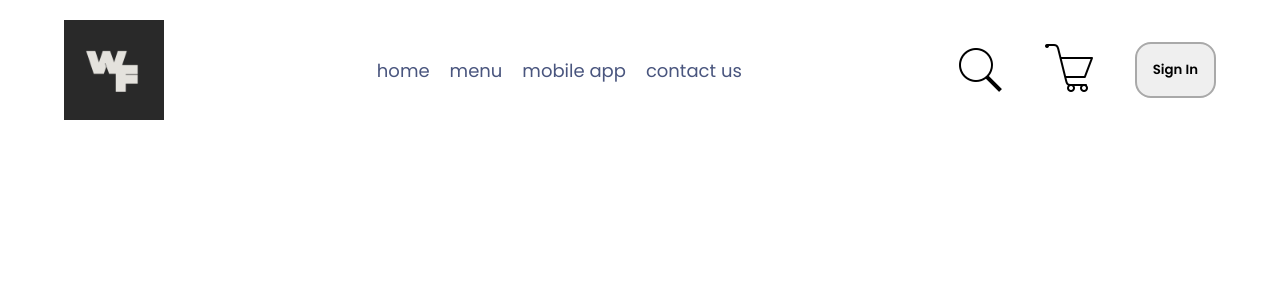
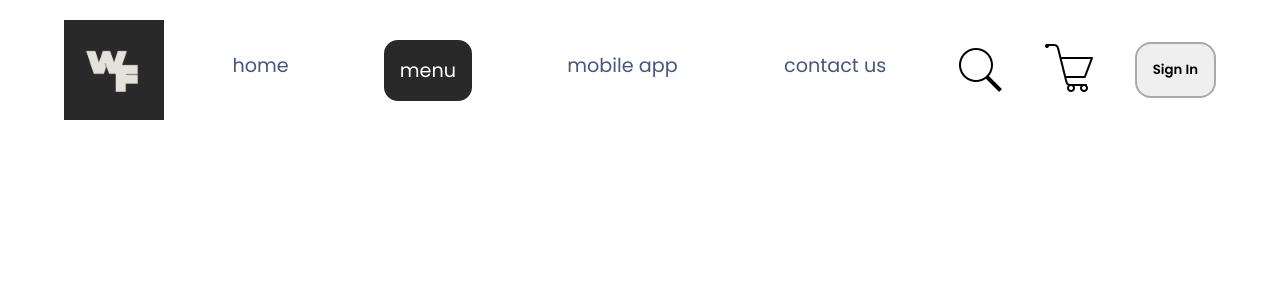
Before and after one commit to iheomach/whipfam, a React (Vite) app in the folder frontend/: page / in a window 1280 px wide. Shown: the top 300 px of the page. Built offline with nearby package versions, Linux system fonts and the light colour scheme.

Commit message:
switching to mac

```diff
--- a/frontend/src/components/Menu/Navbar.css
+++ b/frontend/src/components/Menu/Navbar.css
@@ -12,9 +12,11 @@
 .navbar-menu{
     display: flex;
     list-style: none;
-    gap: 20px;
     color: #49557e;
-    font-size: 18px;
+    gap: 5rem;
+    list-style-type: none;
+    font-size: 1.2rem;
+
 }
 
 .navbar-right{
@@ -43,10 +45,29 @@
     padding: 1.0rem;
     border: 2px solid white;
     border-radius: 1rem; /* Adjust the roundness of the corners */
-    background-color: darkslategray;
+    background-color: #292929;
 }
 
 .navbar .active{
-    padding-bottom: 2px;
-    border-bottom: 2px solid darkslategray;
+    color: white;
+    padding: 1.0rem;
+    border: 2px solid white;
+    border-radius: 1rem; /* Adjust the roundness of the corners */
+    background-color: #292929;
 }
+
+
+
+.navbar li:hover {
+    color:  #292929;
+    border-color:  #292929;
+    border-radius: 1rem;
+    text-decoration-color: transparent;
+    transition: all 300ms ease;
+}
+
+.navbar li {
+    transition: all 300ms ease;
+    border: 2px solid transparent;
+    padding: 0.7rem;
+}
--- a/frontend/src/components/Menu/Navbar.jsx
+++ b/frontend/src/components/Menu/Navbar.jsx
@@ -8,7 +8,7 @@ const Navbar = () => {
       <img src = {assets.darklogo} alt = "darklogo" className="logo"/>
       <ul className = "navbar-menu">
         <li onClick={()=>setMenu("home")} className = {menu==="home"?"active":""}>home</li>
-        <li onClick={()=>setMenu("menu")} className = {menu==="option"?"active":""}>menu</li>
+        <li onClick={()=>setMenu("menu")} className = {menu==="menu"?"active":""}>menu</li>
         <li onClick={()=>setMenu("mobile-app")} className = {menu === "mobile app"?"active":""}>mobile app</li>
         <li onClick={()=>setMenu("contact-us")} className = {menu === "contact us"?"active":""}>contact us</li>
       </ul>
@@ -16,9 +16,7 @@ const Navbar = () => {
         <img src = {assets.searchicon} alt = ""/>
         <div className="navbar-search-icon">
             <img src = {assets.shop} alt = ""/>
-            <div className="dot">
 
-            </div>
         </div>
         <button>Sign In</button>
       </div>
```
